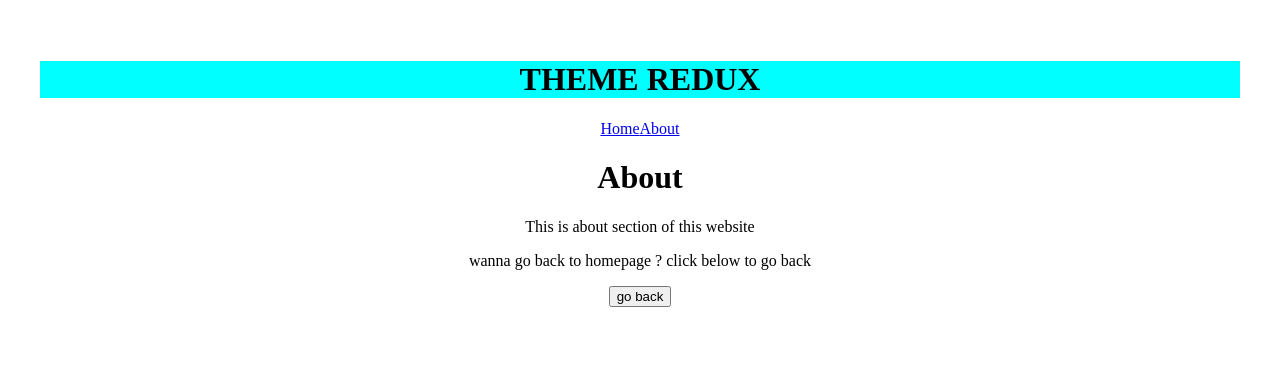
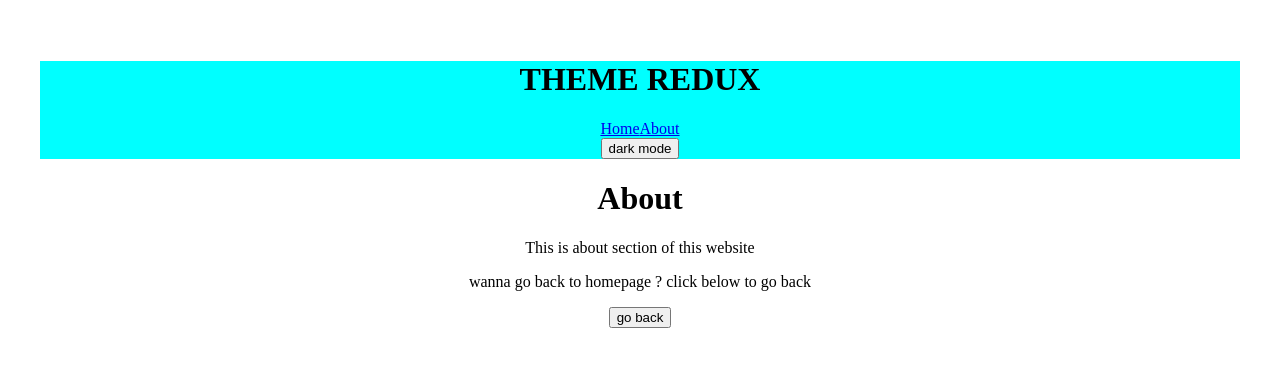
Before and after one commit to Himanshu-0981/React-Hooks-And-Redux, a React (Vite) app: page /about in a window 1280 px wide. Shown: the top 366 px of the page. Built offline with nearby package versions, Linux system fonts and the light colour scheme.

Commit message:
Redux Theme

```diff
--- a/src/App.jsx
+++ b/src/App.jsx
@@ -4,12 +4,12 @@ import Home from "./pages/Home";
 
 const App = () => {
   return (
-    <>
+    <div style={{ backgroundColor: color }}>
       <h1>Redux Toolkit Tutorial</h1>
       {/* <Counter /> */}
       <Home />
       <About />
-    </>
+    </div>
   );
 };
 
--- a/src/app/store.jsx
+++ b/src/app/store.jsx
@@ -1,8 +1,10 @@
 import { configureStore } from "@reduxjs/toolkit";
 import countReducer from "../features/Counter/counterSlice";
+import themeReducer from "../features/Theme/themeSlice";
 
 export const store = configureStore({
   reducer: {
     count: countReducer,
+    theme: themeReducer,
   },
 });
--- a/src/components/Navbar.jsx
+++ b/src/components/Navbar.jsx
@@ -1,13 +1,17 @@
 import React from "react";
 import "../App.css";
 import { Link } from "react-router-dom";
+import Theme from "../features/Theme/Theme";
 
 const Navbar = () => {
   return (
     <>
-      <h1 className="navbar-header">THEME REDUX</h1>
-      <Link to="/">Home</Link>
-      <Link to="/about">About</Link>
+      <div className="navbar-header">
+        <h1>THEME REDUX</h1>
+        <Link to="/">Home</Link>
+        <Link to="/about">About</Link>
+        <Theme />
+      </div>
     </>
   );
 };
--- a/src/features/Theme/Theme.jsx
+++ b/src/features/Theme/Theme.jsx
@@ -1,7 +1,18 @@
-import React from "react";
+import React, { useState } from "react";
+import { useDispatch } from "react-redux";
+import { color } from "./themeSlice";
 
 const Theme = () => {
-  return <div>Theme</div>;
+  const [myColor] = useState("red");
+  const dispatch = useDispatch();
+  return (
+    <>
+      <br />
+      <div>
+        <button onClick={() => dispatch(color(myColor))}> dark mode</button>
+      </div>
+    </>
+  );
 };
 
 export default Theme;
--- a/src/features/Theme/themeSlice.jsx
+++ b/src/features/Theme/themeSlice.jsx
@@ -0,0 +1,21 @@
+import { createSlice } from "@reduxjs/toolkit";
+
+const initialTheme = {
+  color: "",
+};
+
+export const themeSlice = createSlice({
+  name: "theme",
+  initialState: initialTheme,
+  reducers: {
+    // color: (state) => {
+    //   state.color = color;
+    // },
+    color: (state, actions) => {
+      state.color = actions.payload;
+    },
+  },
+});
+
+export const { color } = themeSlice.actions;
+export default themeSlice.reducer;
--- a/src/pages/About.jsx
+++ b/src/pages/About.jsx
@@ -1,13 +1,15 @@
 import React from "react";
+import { useSelector } from "react-redux";
 
 const About = () => {
+  const color = useSelector((state) => state.theme.color);
   return (
-    <>
+    <div style={{ backgroundColor: color }}>
       <h1>About</h1>
       <p>This is about section of this website</p>
       <p>wanna go back to homepage ? click below to go back</p>
       <button>go back</button>
-    </>
+    </div>
   );
 };
 
--- a/src/pages/Home.jsx
+++ b/src/pages/Home.jsx
@@ -1,10 +1,12 @@
 import React from "react";
 import Counter from "../features/Counter/Counter";
+import { useSelector } from "react-redux";
 
 const Home = () => {
+  const color = useSelector((state) => state.theme.color);
   return (
     <>
-      <h1>Home</h1>
+      <h1 style={{ color: color }}>Home</h1>
       <Counter />
     </>
   );
```
